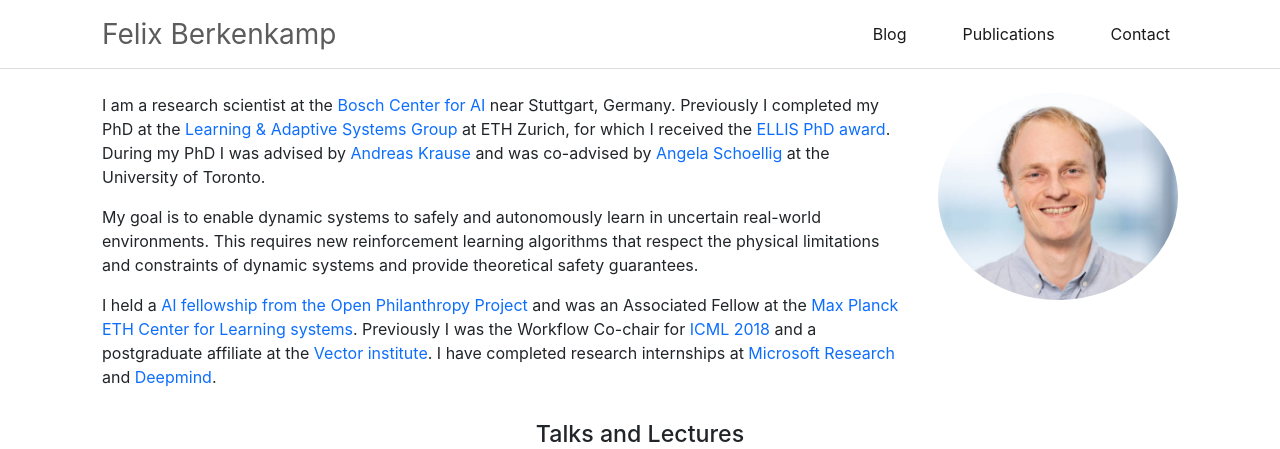
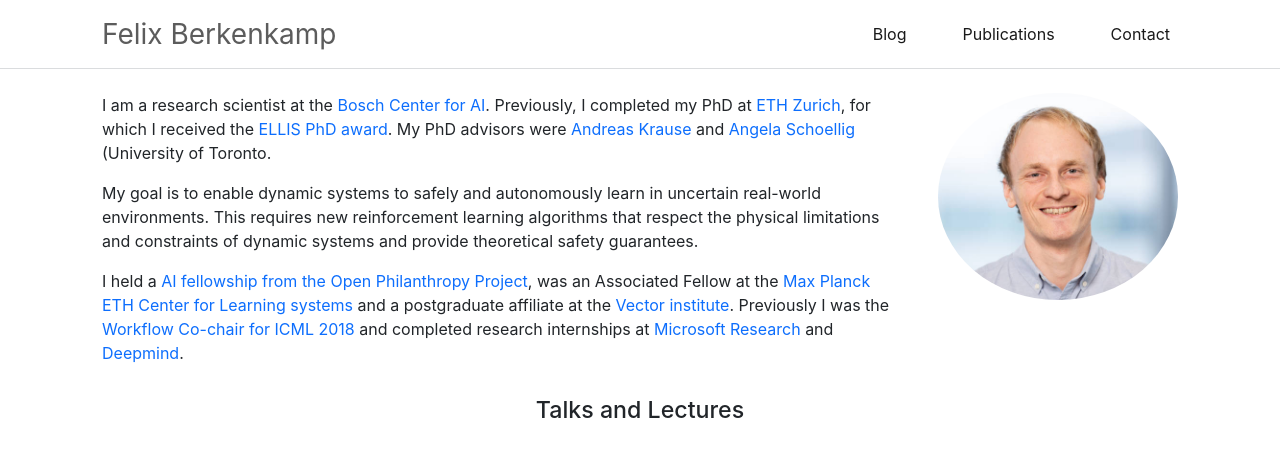
Before and after one commit to befelix/befelix.github.io, a Jekyll site: the page built from _pages/index.html, in a window 1280 px wide and 900 px high, cut to the strip 0-449 px from the top of the window. Built offline with Jekyll 4.4.1, drawn with Linux system fonts in a browser that asks for light colours.

```diff
--- a/_includes/head.html
+++ b/_includes/head.html
@@ -17,8 +17,8 @@
 
   <!-- Load bootstrap css (js component in default) -->
   <link rel="stylesheet"
-    href="https://cdn.jsdelivr.net/npm/bootstrap@5.0.0-beta2/dist/css/bootstrap.min.css"
-    integrity="sha384-BmbxuPwQa2lc/FVzBcNJ7UAyJxM6wuqIj61tLrc4wSX0szH/Ev+nYRRuWlolflfl"
+    href="https://cdn.jsdelivr.net/npm/bootstrap@5.0.0-beta3/dist/css/bootstrap.min.css"
+    integrity="sha384-eOJMYsd53ii+scO/bJGFsiCZc+5NDVN2yr8+0RDqr0Ql0h+rP48ckxlpbzKgwra6"
     crossorigin="anonymous"
   >
 
--- a/_pages/index.html
+++ b/_pages/index.html
@@ -8,20 +8,18 @@ css:
 
 <div class="about row">
   <div class="col-12">
-    <img class="portrait img-fluid float-end ml-2 mb-2" src="{{ site.baseurl }}/assets/img/portrait.jpg" alt="Felix Berkenkamp portrait"/>
+    <img class="portrait img-fluid float-end ml-2 mb-2" src="/assets/img/portrait.jpg" alt="Felix Berkenkamp portrait"/>
     <div class="text">
       <p>
-        I am a research scientist at the <a href="https://www.bosch-ai.com/" target="_blank">Bosch Center for AI</a> near Stuttgart, Germany. Previously I completed my PhD at the <a href="https://las.ethz.ch" target="_blank">Learning &amp; Adaptive Systems Group</a> at ETH Zurich, for which I received the <a href="https://ellis.eu/news/ellis-phd-award-2020">ELLIS PhD award</a>. During my PhD I was advised by <a href="https://las.ethz.ch/krausea" target="_blank">Andreas Krause</a> and was co-advised by <a href="http://www.dynsyslab.org/prof-angela-schoellig/" target="_blank">Angela Schoellig</a> at the University of Toronto.
+        I am a research scientist at the <a href="https://www.bosch-ai.com/" target="_blank">Bosch Center for AI</a>. Previously, I completed my PhD at <a href="https://las.ethz.ch" target="_blank">ETH Zurich</a>, for which I received the <a href="https://ellis.eu/news/ellis-phd-award-2020" target="_blank">ELLIS PhD award</a>. My PhD advisors were <a href="https://las.ethz.ch/krausea" target="_blank">Andreas Krause</a> and <a href="http://www.dynsyslab.org/prof-angela-schoellig/" target="_blank">Angela Schoellig</a> (University of Toronto.
       </p>
 
       <p>
-        My goal is to enable dynamic systems to safely and autonomously learn in uncertain real-world environments. This requires
-        new reinforcement learning algorithms that respect the physical limitations and constraints of dynamic systems and provide
-        theoretical safety guarantees.
+        My goal is to enable dynamic systems to safely and autonomously learn in uncertain real-world environments. This requires new reinforcement learning algorithms that respect the physical limitations and constraints of dynamic systems and provide theoretical safety guarantees.
       </p>
 
       <p>
-        I held a <a href="https://www.openphilanthropy.org/focus/global-catastrophic-risks/potential-risks-advanced-artificial-intelligence/announcing-2018-ai-fellows">AI fellowship from the Open Philanthropy Project</a> and was an Associated Fellow at the <a href="http://learning-systems.org/">Max Planck ETH Center for Learning systems</a>. Previously I was the Workflow Co-chair for <a href="https://icml.cc/Conferences/2018/Committees">ICML 2018</a> and a postgraduate affiliate at the <a href="https://vectorinstitute.ai">Vector institute</a>. I have completed research internships at <a href="https://www.microsoft.com/en-us/research/lab/microsoft-research-redmond/">Microsoft Research</a> and <a href="https://deepmind.com/">Deepmind</a>.
+        I held a <a href="https://www.openphilanthropy.org/focus/global-catastrophic-risks/potential-risks-advanced-artificial-intelligence/announcing-2018-ai-fellows">AI fellowship from the Open Philanthropy Project</a>, was an Associated Fellow at the <a href="http://learning-systems.org/">Max Planck ETH Center for Learning systems</a> and a postgraduate affiliate at the <a href="https://vectorinstitute.ai">Vector institute</a>. Previously I was the <a href="https://icml.cc/Conferences/2018/Committees">Workflow Co-chair for ICML 2018</a> and completed research internships at <a href="https://www.microsoft.com/en-us/research/lab/microsoft-research-redmond/" target="_blank">Microsoft Research</a> and <a href="https://deepmind.com/" target="_blank">Deepmind</a>.
       </p>
     </div>
   </div>
```
Also changed, not shown: _layouts/default.html (+5 -2 lines).
